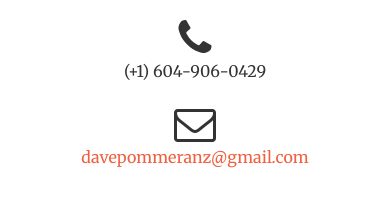
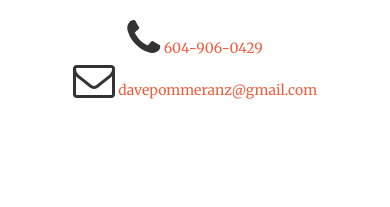
Before and after one commit to davepommeranz/davepommeranz.github.io, a website: page index.html in a window 390 px wide. Shown: the part 3832-4039 px from the top of the page. Drawn offline with nearby package versions, Linux system fonts and the light colour scheme.

Commit message:
add phone

```diff
--- a/index.html
+++ b/index.html
@@ -251,11 +251,11 @@
                 </div>
                 <div class="col-lg-4 col-lg-offset-2 text-center">
                     <i class="fa fa-phone fa-3x sr-contact"></i>
-                    <p>(+1) 604-906-0429</p>
+                    <a href="tel:+16049060429">604-906-0429</a>
                 </div>
                 <div class="col-lg-4 text-center">
                     <i class="fa fa-envelope-o fa-3x sr-contact"></i>
-                    <p><a href="mailto:davepommeranz@gmail.com">davepommeranz@gmail.com</a></p>
+                    <a href="mailto:davepommeranz@gmail.com">davepommeranz@gmail.com</a>
                 </div>
             </div>
         </div>
```
